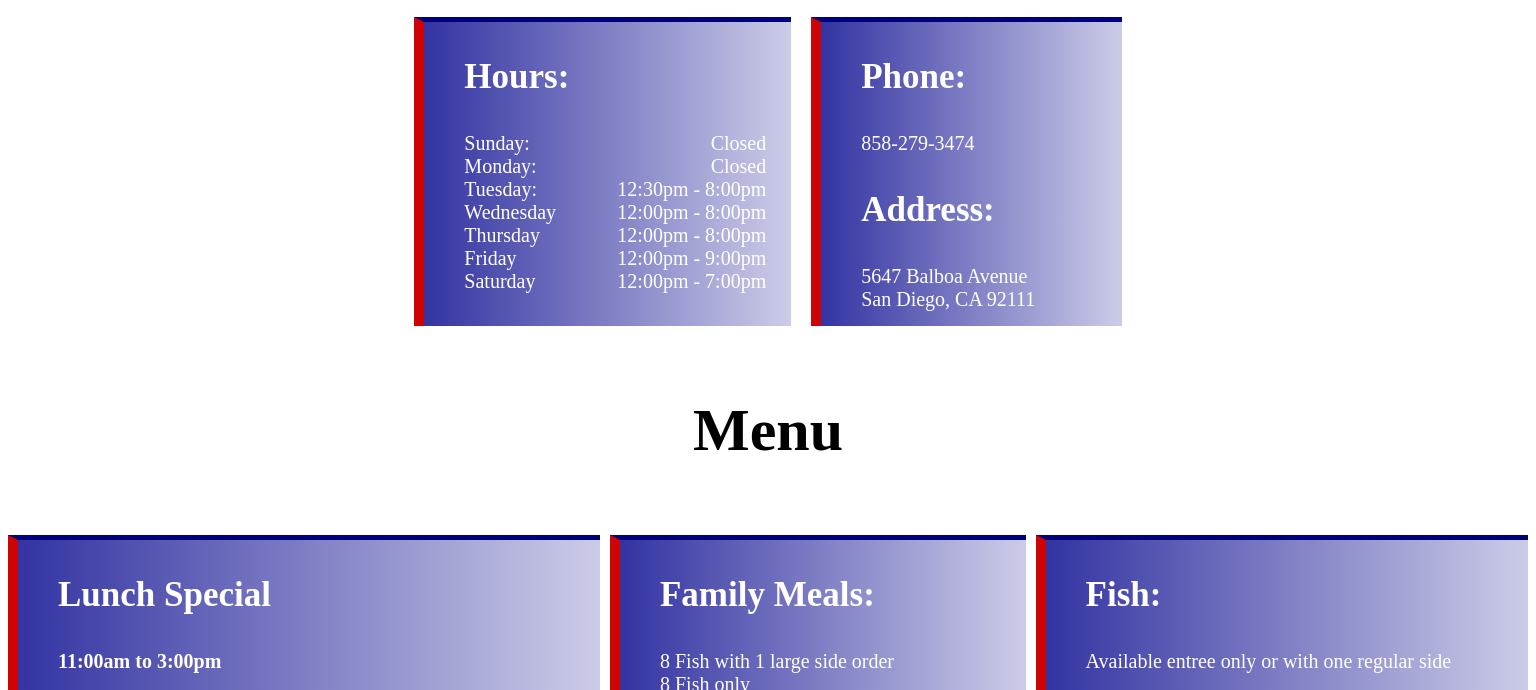
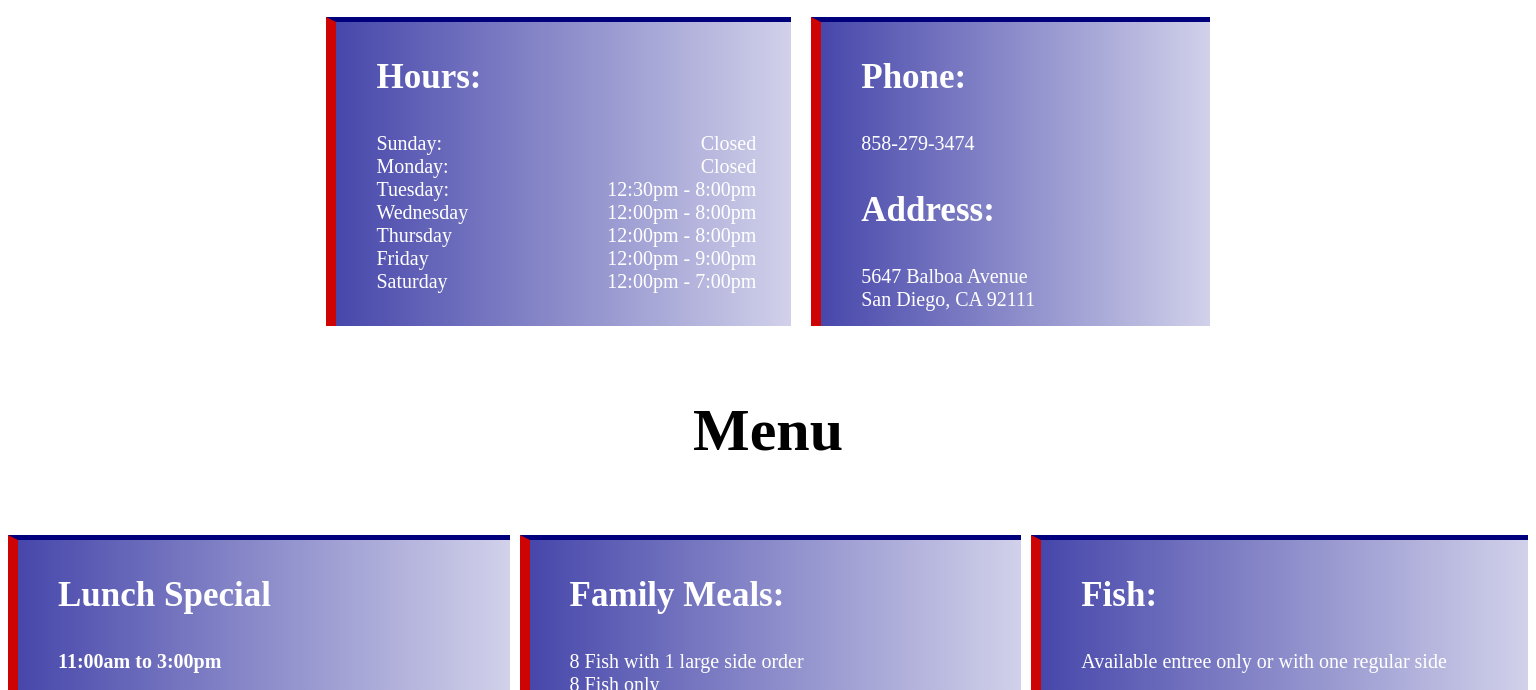
Before and after one commit to C-W-Robertson/misterfishandchips, a plain HTML site: page index.html in a window 1536 px wide. Shown: the part 34-724 px from the top of the page. Drawn offline with Linux system fonts and the light colour scheme; a web font is replaced by a local one.

Commit message:
Updated styling

```diff
--- a/index.html
+++ b/index.html
@@ -166,7 +166,7 @@
                 <a href="#top">Back to top</a>
                 <p>Mr. Fish and Chips</p>
                 <p>San Diego, CA</p>
-                <p>Website Design: <a href="">CW Robertson</a></p>
+                <p>Website Design: <a target="_blank" href="https://cw-robertson.netlify.app/">CW Robertson</a></p>
             </div>
         </footer>
 
--- a/stylesheet.css
+++ b/stylesheet.css
@@ -16,7 +16,7 @@ ul {
     border-top: 5px solid #00007d;
     border-left: 10px solid rgb(206, 4, 4);
     padding-bottom: 25px;
-    background-image: linear-gradient(to right, #3333a2, #cccce8);
+    background-image: linear-gradient(to right, rgb(51, 51, 162, 0.9), rgb(204, 204, 232, 0.9));
     color: white;
 
 }
@@ -30,8 +30,12 @@ h2 {
 }
 
 #hours, #phoneAddress {
-    padding-right: 25px;
+    padding-right: 35px;
     padding-bottom: 15px;
+}
+
+footer {
+    text-align: center;
 }
 
 /* hides the title off the visible portion of the page */
@@ -126,20 +130,20 @@ footer {
 @media screen and (min-width: 1500px) {
     .infoContainer {
         display: grid;
-        grid-template-columns: auto auto auto auto auto auto auto auto auto auto auto auto;
+        grid-template-columns: auto auto auto auto auto auto;
         gap: 20px;
     }
     #hours {
-        grid-column-start: 6;
-        grid-column-end: 7;
+        grid-column-start: 3;
+        grid-column-end: 4;
     }
     #phoneAddress {
-        grid-column-start: 7;
-        grid-column-end: 8;
+        grid-column-start: 4;
+        grid-column-end: 5;
     }
     .menuContainer {
         display: grid;
-        grid-template-columns: auto auto auto;
+        grid-template-columns: 33% 33% auto;
         gap: 10px;
     }
 }
```
